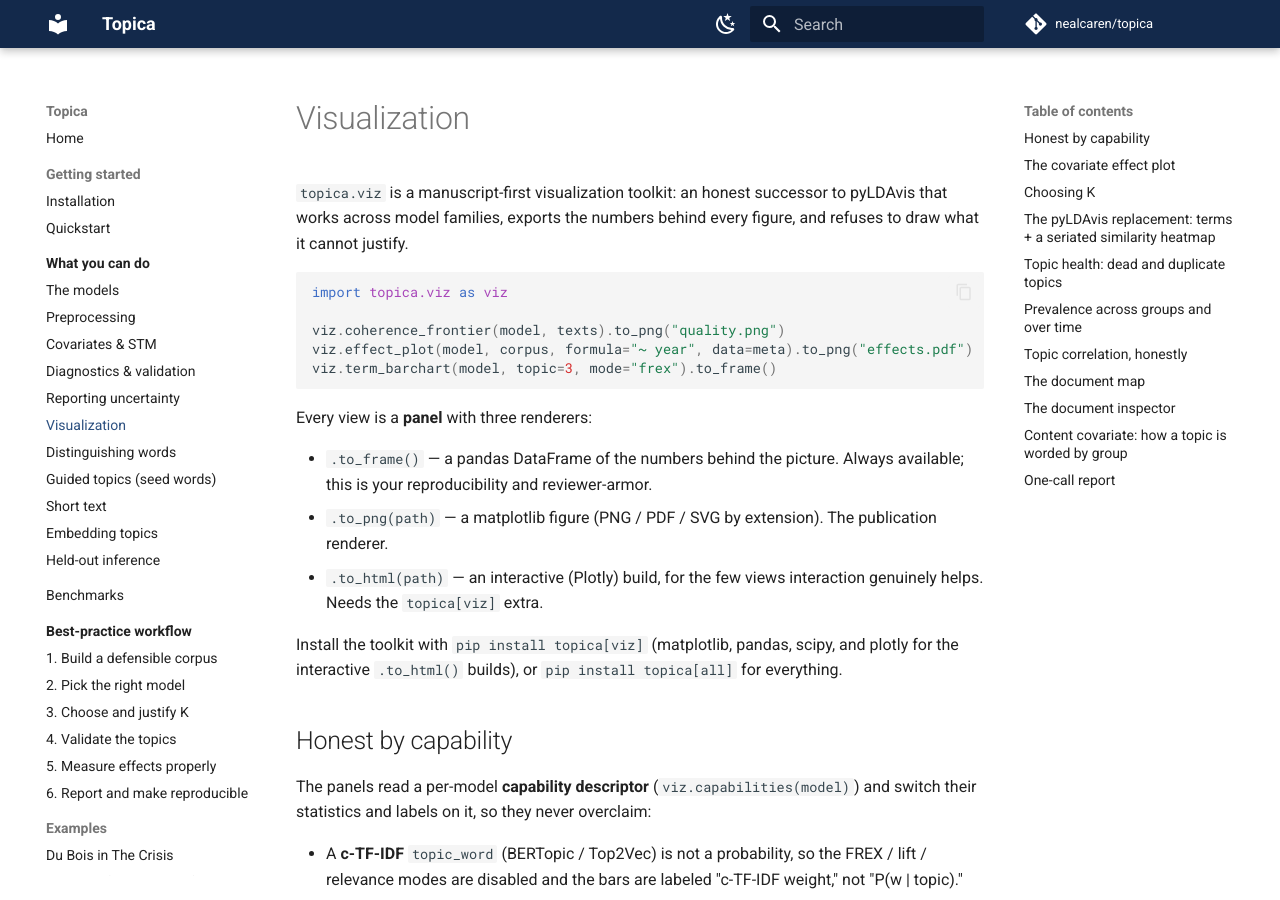
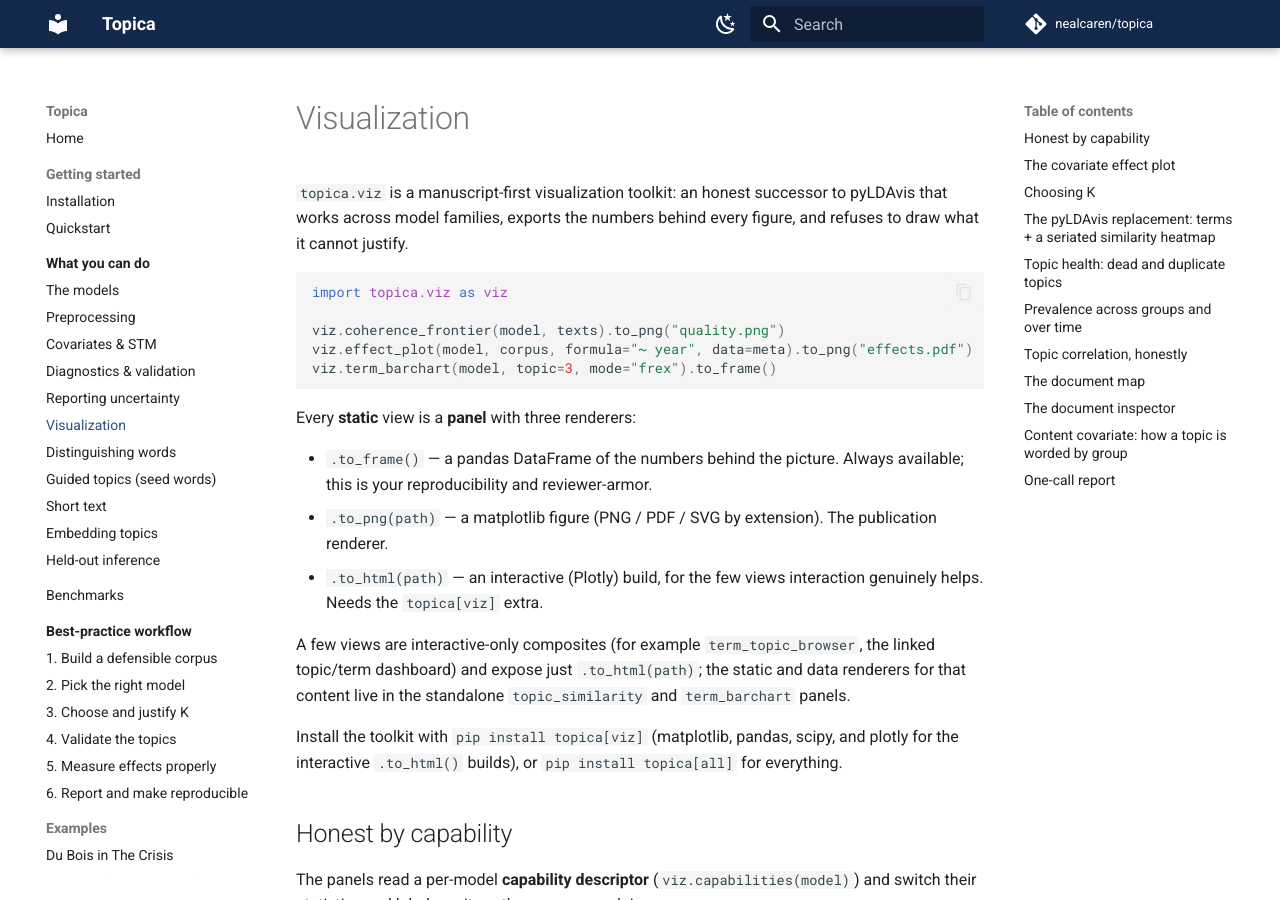
Before and after one commit to nealcaren/turbotopics, an MkDocs documentation site: the page built from docs/guides/visualization.md, in a window 1280 px wide and 900 px high. Built offline with MkDocs 1.6.1 and Material for MkDocs 9.7.7, drawn with Linux system fonts in a browser that asks for light colours; comment, search, counter and statistics services are not loaded.

Commit message:
feat: export spline/interaction at top level; clarify interactive-only views (#144)
The covariate-design helpers were only reachable as topica.stm.spline /
topica.stm.interaction, yet formulas.py's docstring already advertised
topica.spline and the helpers are general (they return numpy design-matrix
blocks usable by DMR, STM, STS, KeyATM alike, not just STM). Re-export them at
the top level so topica.spline / topica.interaction work; the stm-namespaced
paths still work. Updates the stub, __all__, and the README (which #137.3 had
pointed at topica.stm.spline).

Also softens the visualization guide's "every view is a panel with three
renderers" to "every static view": a few views (e.g. term_topic_browser) are
interactive-only composites exposing just .to_html(); their static/data
renderers live in the standalone topic_similarity / term_barchart panels.

Co-authored-by: Claude Opus 4.8 (1M context) <noreply@anthropic.com>

````diff
--- a/docs/guides/visualization.md
+++ b/docs/guides/visualization.md
@@ -12,7 +12,7 @@ viz.effect_plot(model, corpus, formula="~ year", data=meta).to_png("effects.pdf"
 viz.term_barchart(model, topic=3, mode="frex").to_frame()
 ```
 
-Every view is a **panel** with three renderers:
+Every **static** view is a **panel** with three renderers:
 
 - `.to_frame()` — a pandas DataFrame of the numbers behind the picture. Always
   available; this is your reproducibility and reviewer-armor.
@@ -20,6 +20,11 @@ Every view is a **panel** with three renderers:
   publication renderer.
 - `.to_html(path)` — an interactive (Plotly) build, for the few views interaction
   genuinely helps. Needs the `topica[viz]` extra.
+
+A few views are interactive-only composites (for example `term_topic_browser`,
+the linked topic/term dashboard) and expose just `.to_html(path)`; the static and
+data renderers for that content live in the standalone `topic_similarity` and
+`term_barchart` panels.
 
 Install the toolkit with `pip install topica[viz]` (matplotlib, pandas, scipy,
 and plotly for the interactive `.to_html()` builds), or `pip install topica[all]`
````
Also changed, not shown: CHANGELOG.md (+8 -0 lines), README.md (+1 -1 lines), 3 other files.
